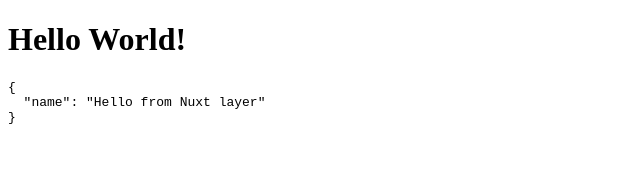
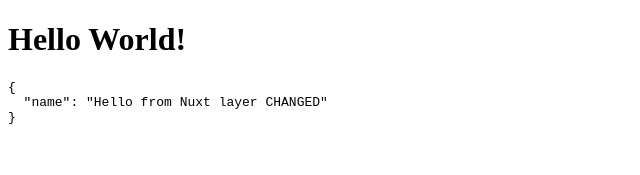
Before and after one commit to clynderl/nuxt-layer, a Nuxt app: page / in a window 1280 px wide. Shown: the top 175 px of the page, without its empty margins (0-640 px from the left). Built offline with nearby package versions, Linux system fonts and the light colour scheme.

Commit message:
test: change text

```diff
--- a/app.config.ts
+++ b/app.config.ts
@@ -1,6 +1,6 @@
 export default defineAppConfig({
   myLayer: {
-    name: 'Hello from Nuxt layer'
+    name: 'Hello from Nuxt layer CHANGED'
   }
 })
 
```
